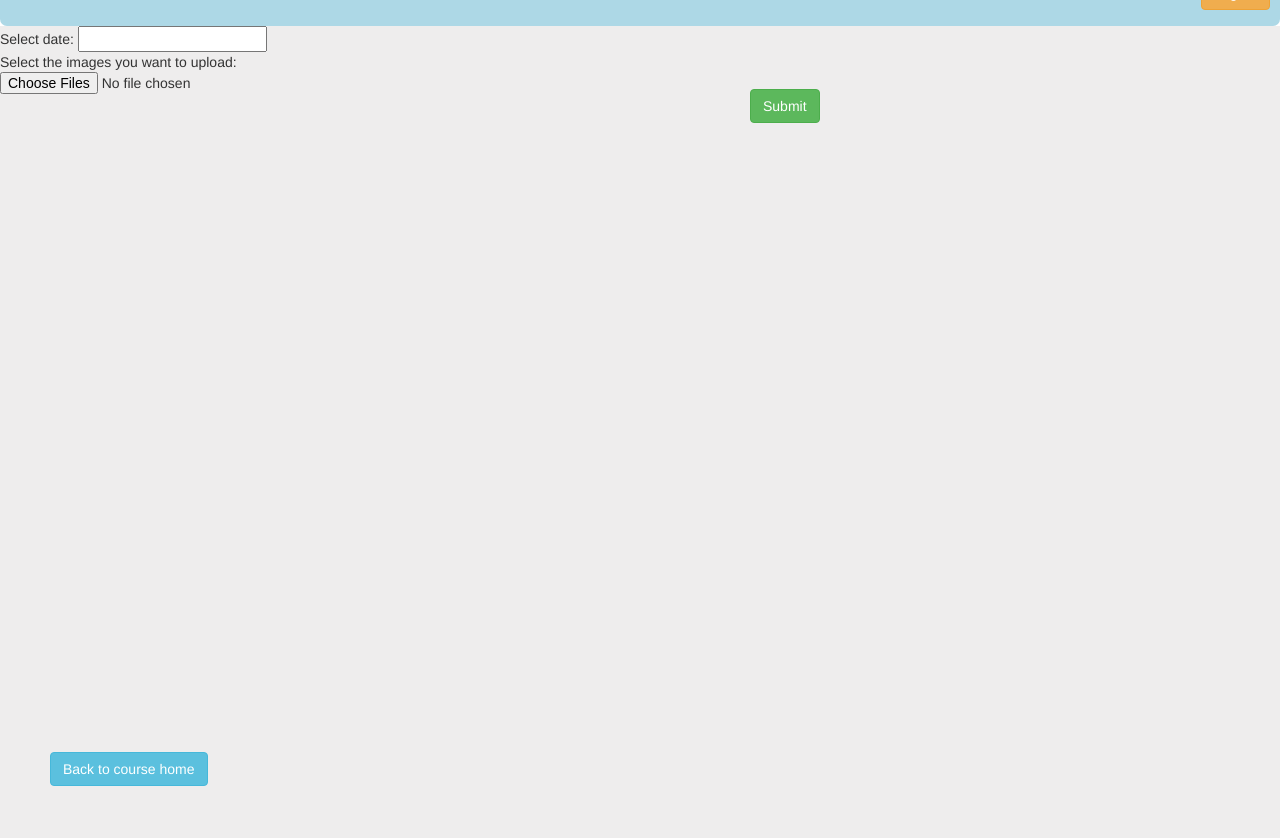
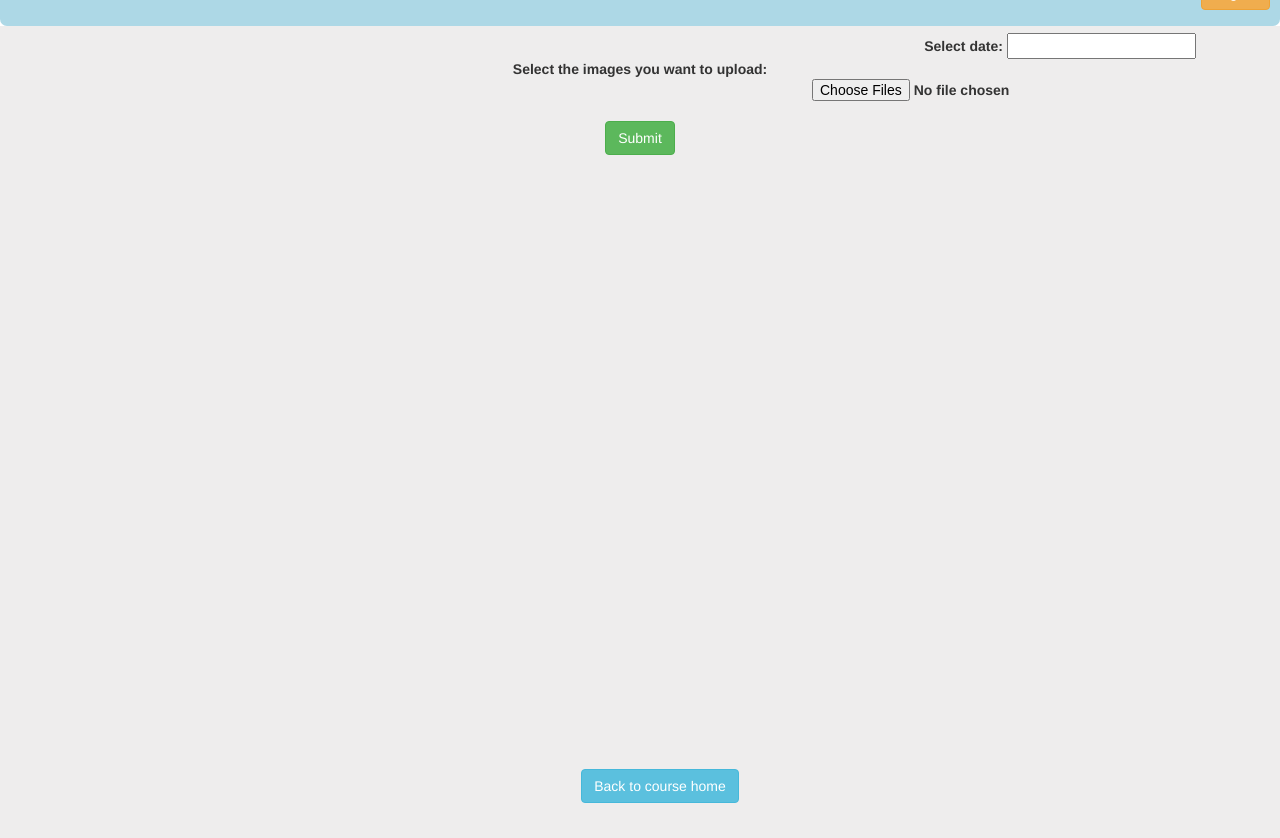
Before and after one commit to srinidhiprabhu96/proxy_softengg17_group9, a Django app: template Proxy/prof_module/templates/upload_class_photos.html in a window 1280 px wide. Shown: the part 79-917 px from the top of the page. Before the commit the page ends 865 px from the top, so only its background shows below. Run offline with Django 3.2, Linux system fonts and the light colour scheme; the template is opened without the code that fills it, so the values that code supplies are empty; some libraries are stand-ins or nearby versions.

Commit message:
Take Attendance UI Done

```diff
--- a/Proxy/common_static/css/prof_style.css
+++ b/Proxy/common_static/css/prof_style.css
@@ -3,6 +3,7 @@
 }
 .box2{
 	background-color:#EEEDED;
+	text-align:center;
 }
 .box3{
 	background-color:#EEEDED;
@@ -75,6 +76,9 @@
 #button15{
 	margin: 530px 10px 15px 50px;
 }
+#button2{
+	margin: -25px 10px 15px 750px;
+}
 .box2 .image{
 	color:#0227f8;
 	font-weight:bold;
@@ -103,6 +107,14 @@
 	font-weight: bold;
 	margin-left: -700px;
 }
+#Date2{
+	font-weight: bold;
+	margin-left: 60em;
+}
+#Date3{
+	font-weight: bold;
+	/*margin-left: 0em;*/
+}
 .error {color: red;}
 .info {color: green;}
 .progress
--- a/Proxy/prof_module/templates/upload_class_photos.html
+++ b/Proxy/prof_module/templates/upload_class_photos.html
@@ -10,19 +10,12 @@
 <script src="https://ajax.googleapis.com/ajax/libs/jquery/3.2.0/jquery.min.js"></script>
 {% load static %}
 <link rel="stylesheet" href="{% static "css/prof_style.css"%}">
-{% load static %}
 <link rel="stylesheet" href="{% static "css/bootstrap.css"%}">
-{% load static %}
 <link rel="stylesheet" href="{% static "css/bootstrap.css.map"%}">
-{% load static %}
 <link rel="stylesheet" href="{% static "css/bootstrap.min.css"%}">
-{% load static %}
 <link rel="stylesheet" href="{% static "css/bootstrap.min.css.map"%}">
-{% load static %}
 <script src="{% static "js/bootstrap.min.js" %}"></script>
-{% load static %}
 <script src="{% static "js/bootstrap.js" %}"></script>
-{% load static %}
     <link rel="stylesheet" type="text/css" href="{% static "css/jquery-ui.min.css" %}">
     <script type="text/javascript" src="{% static "js/jquery.min.js" %}"></script>
     <script type="text/javascript" src="{% static "js/jquery-ui.min.js" %}"></script>
@@ -37,9 +30,9 @@
 </div>
 <div class = "box2">
     <form action="/take_attendance/{{course_id}}/" method="post" enctype="multipart/form-data">
-      Select date: <input type="text" name="date" id="datepicker"><br>
-      Select the images you want to upload:<input type="file" name="myfiles" multiple="multiple" accept="image/*"><br>
-			<input type="submit" type="button" class="btn btn-success" id="button2" value="Submit">
+      <span id = "Date2">Select date: </span><input type="text" name="date" id="datepicker"><br>
+      <span id = "Date3">Select the images you want to upload:<input style = "margin-left : 58em" type="file" name="myfiles" multiple="multiple" accept="image/*"><br></span>
+			<input type="submit" type="button" class="btn btn-success" id="button16" value="Submit">
 		</form>
 
     {% if messages %}
```
